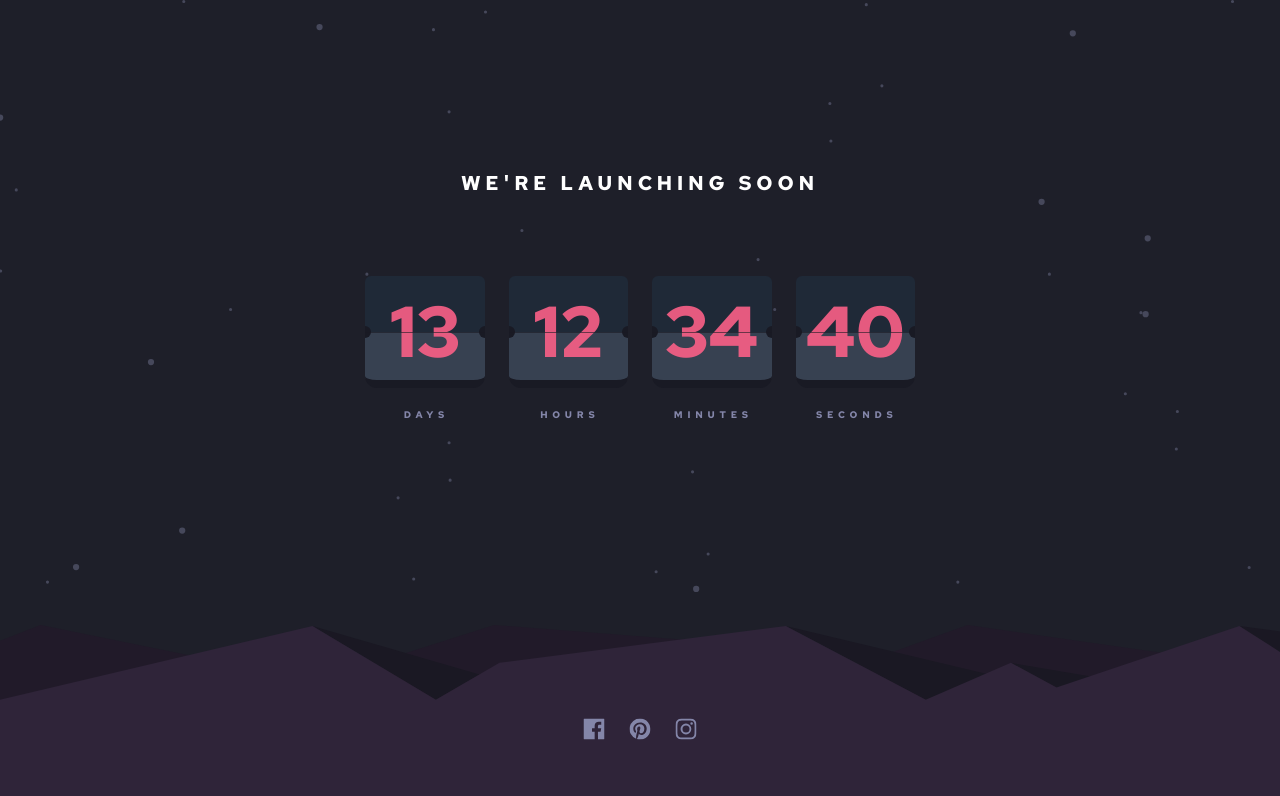
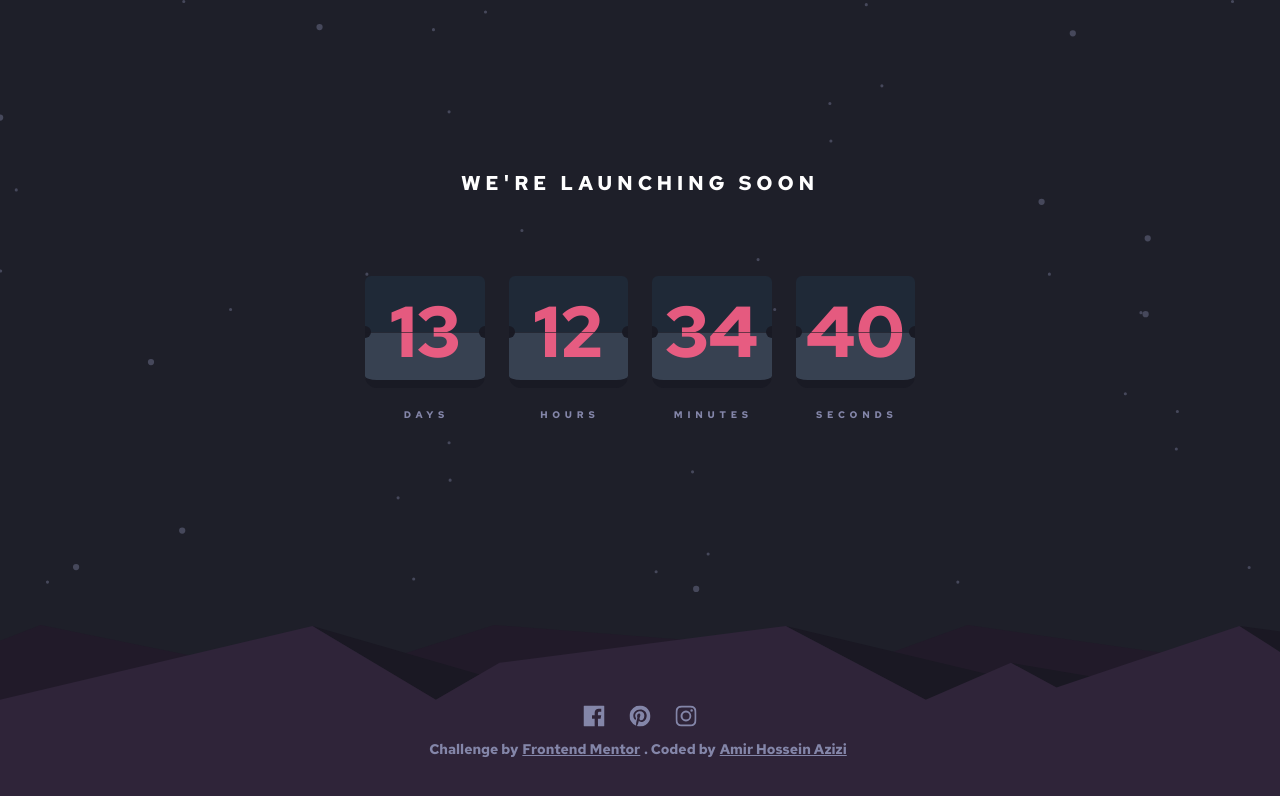
Before and after one commit to amirhazizi/launch-countdown-timer, a React (Vite) app: page / in a window 1280 px wide. Shown: the top 796 px of the page. Built offline with nearby package versions, Linux system fonts and the light colour scheme.

Commit message:
update README.md

```diff
--- a/src/components/Footer.tsx
+++ b/src/components/Footer.tsx
@@ -4,7 +4,8 @@ import { GrFacebook } from "react-icons/gr"
 const Footer = () => {
   return (
     <footer className='grid items-end justify-center '>
-      <div className='flex pb-8 space-x-8 md:pb-16'>
+      <div className='pb-5  md:pb-10 space-y-4'>
+        <div className='flex justify-center space-x-8'>
           <a href='#'>
             <GrFacebook className='fill-clGrayishBlue scale-150 transition-colors hover:fill-clSoftRed '></GrFacebook>
           </a>
@@ -15,6 +16,25 @@ const Footer = () => {
             <BsInstagram className='fill-clGrayishBlue scale-150 transition-colors hover:fill-clSoftRed'></BsInstagram>
           </a>
         </div>
+        <div className='text-center rounded-t-xl text-clGrayishBlue '>
+          Challenge by
+          <a
+            className='px-1 font-bold transition-colors underline hover:text-clSoftRed'
+            href='https://www.frontendmentor.io?ref=challenge'
+            target='_blank'
+          >
+            Frontend Mentor
+          </a>
+          . Coded by
+          <a
+            className='px-1 font-bold transition-colors underline hover:text-clSoftRed'
+            href='https://github.com/amirhazizi'
+            target='_blank'
+          >
+            Amir Hossein Azizi
+          </a>
+        </div>
+      </div>
     </footer>
   )
 }
--- a/src/components/Main.tsx
+++ b/src/components/Main.tsx
@@ -6,8 +6,8 @@ const Main = () => {
   const [hours, setHours] = useState(0)
   const [minutes, setMinutes] = useState(0)
   const [seconds, setSeconds] = useState(0)
-  const secondFront = useRef<HTMLInputElement>(null)
-  const secondBack = useRef<HTMLInputElement>(null)
+  //   const secondFront = useRef<HTMLInputElement>(null)
+  //   const secondBack = useRef<HTMLInputElement>(null)
   useEffect(() => {
     const repeater = setInterval(() => {
       const currentTime = parseInt(new Date().getTime().toString())
@@ -101,14 +101,14 @@ const Main = () => {
           </div>
           <div className='space-y-5 relative'>
             <div className='card-container '>
-              <div ref={secondFront} className='card-front  card-display'>
+              <div className='card-front'>
                 <div className='card bg-gray-800 rounded-md'></div>
                 <div className='card card-bottom bg-gray-700 rounded-md border-b-8 rounded-b-xl border-b-clVerydarkBlue_2 '></div>
                 <h1 className='absolute top-1/2 left-1/2 text-clSoftRed -translate-x-1/2 -translate-y-1/2 text-4xl opacity-90 md:text-7xl'>
                   {seconds > 9 ? seconds : `0${seconds}`}
                 </h1>
               </div>
-              <div ref={secondBack} className='card-back '>
+              <div className='card-back'>
                 <div className='card bg-gray-800 rounded-md'></div>
                 <div className='card card-bottom bg-gray-700 rounded-md border-b-8 rounded-b-xl border-b-clVerydarkBlue_2 '></div>
                 <h1 className='absolute top-1/2 left-1/2 text-clSoftRed -translate-x-1/2 -translate-y-1/2 text-4xl opacity-90 md:text-7xl'>
--- a/src/css/styles.css
+++ b/src/css/styles.css
@@ -641,6 +641,12 @@ video {
   margin-bottom: calc(1.25rem * var(--tw-space-y-reverse));
 }
 
+.space-y-4 > :not([hidden]) ~ :not([hidden]) {
+  --tw-space-y-reverse: 0;
+  margin-top: calc(1rem * calc(1 - var(--tw-space-y-reverse)));
+  margin-bottom: calc(1rem * var(--tw-space-y-reverse));
+}
+
 .overflow-hidden {
   overflow: hidden;
 }
@@ -660,6 +666,11 @@ video {
 .rounded-b-xl {
   border-bottom-right-radius: 0.75rem;
   border-bottom-left-radius: 0.75rem;
+}
+
+.rounded-t-xl {
+  border-top-left-radius: 0.75rem;
+  border-top-right-radius: 0.75rem;
 }
 
 .border-b-8 {
@@ -690,8 +701,17 @@ video {
   fill: hsl(237, 18%, 59%);
 }
 
+.px-1 {
+  padding-left: 0.25rem;
+  padding-right: 0.25rem;
+}
+
 .pb-8 {
   padding-bottom: 2rem;
+}
+
+.pb-5 {
+  padding-bottom: 1.25rem;
 }
 
 .text-center {
@@ -706,6 +726,10 @@ video {
 .text-xl {
   font-size: 1.25rem;
   line-height: 1.75rem;
+}
+
+.font-bold {
+  font-weight: 700;
 }
 
 .uppercase {
@@ -727,6 +751,10 @@ video {
   color: rgb(255 255 255 / var(--tw-text-opacity));
 }
 
+.underline {
+  text-decoration-line: underline;
+}
+
 .opacity-60 {
   opacity: 0.6;
 }
@@ -737,6 +765,12 @@ video {
 
 .transition-colors {
   transition-property: color, background-color, border-color, text-decoration-color, fill, stroke;
+  transition-timing-function: cubic-bezier(0.4, 0, 0.2, 1);
+  transition-duration: 150ms;
+}
+
+.transition-opacity {
+  transition-property: opacity;
   transition-timing-function: cubic-bezier(0.4, 0, 0.2, 1);
   transition-duration: 150ms;
 }
@@ -863,6 +897,15 @@ footer {
   fill: hsl(345, 95%, 68%);
 }
 
+.hover\:text-clSoftRed:hover {
+  --tw-text-opacity: 1;
+  color: hsl(345 95% 68% / var(--tw-text-opacity));
+}
+
+.hover\:opacity-75:hover {
+  opacity: 0.75;
+}
+
 @media (min-width: 768px) {
   .md\:max-w-sm {
     max-width: 24rem;
@@ -882,6 +925,10 @@ footer {
     padding-bottom: 4rem;
   }
 
+  .md\:pb-10 {
+    padding-bottom: 2.5rem;
+  }
+
   .md\:text-7xl {
     font-size: 4.5rem;
     line-height: 1;
```
Also changed, not shown: public/screenshot.png (added), 1 other file (tests, documents, lock files or other folders). Lines whose indentation alone changed are shown as unchanged.
